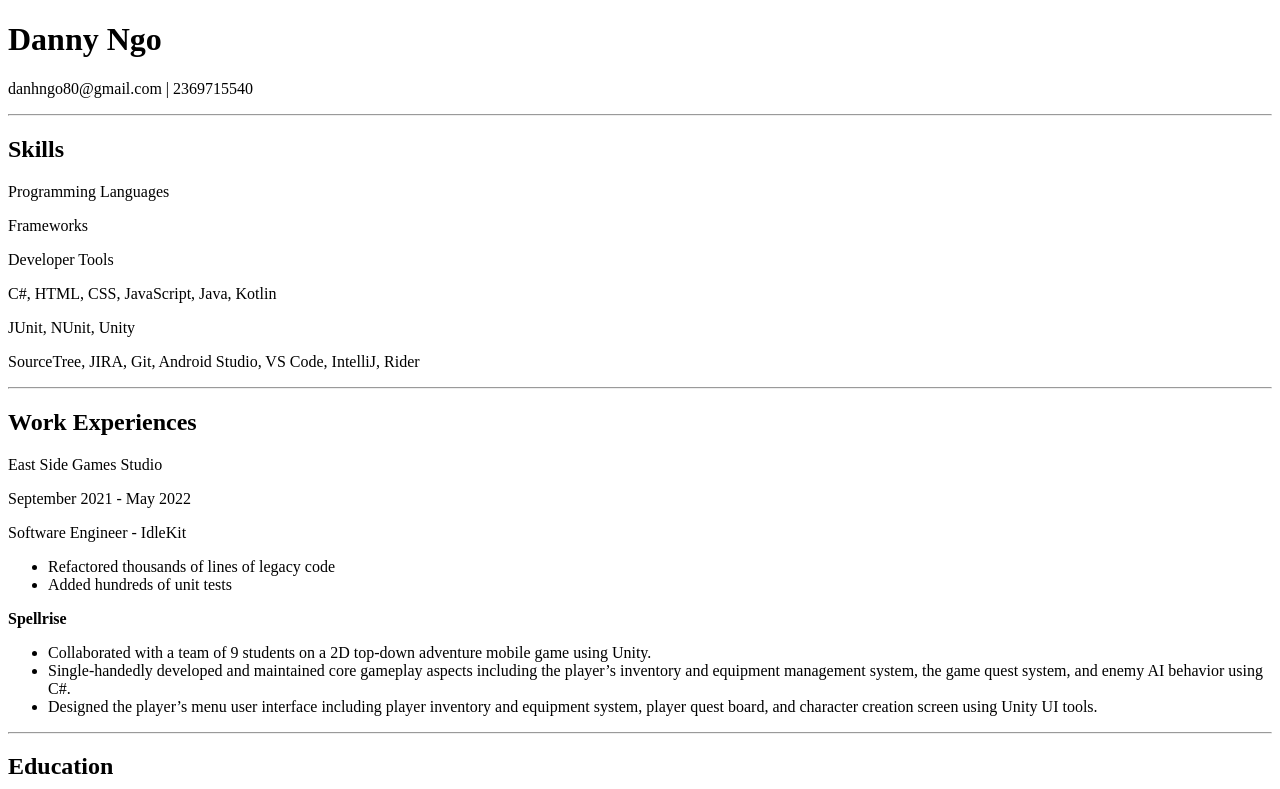
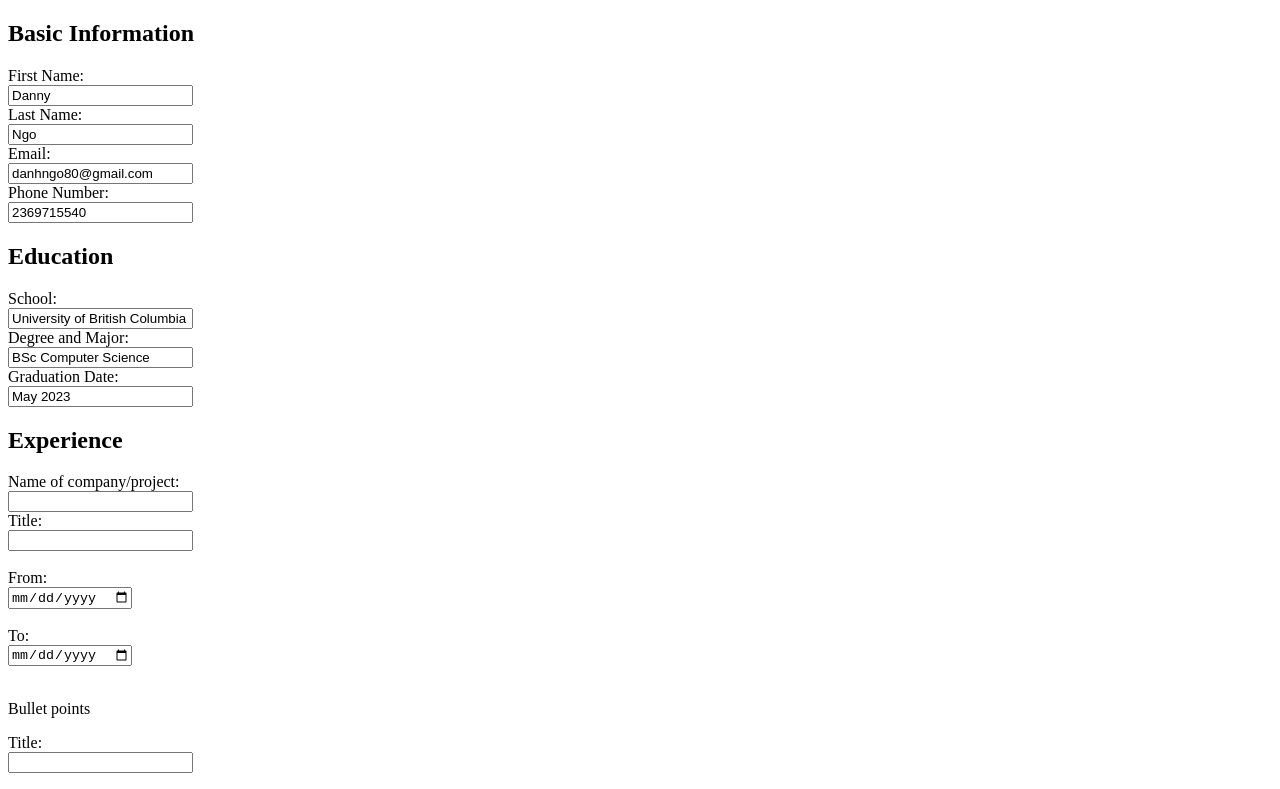
Before and after one commit to steve8D/CV-Application-Creator, a React (Create React App) app in the folder cv-application/: page / in a window 1280 px wide. Shown: the top 789 px of the page. Built offline with nearby package versions, Linux system fonts and the light colour scheme.

Commit message:
Refactoring Experience Data Input component

```diff
--- a/cv-application/src/App.js
+++ b/cv-application/src/App.js
@@ -3,20 +3,26 @@ import CV from './components/CV'
 import {useState} from 'react';
 
 function App() {
-  const placeHolderInfo = {
+  const [info, setInfo] = useState({
     firstName: 'Danny',
     lastName: 'Ngo',
     email: 'danhngo80@gmail.com',
     phoneNo: 2369715540,
     university:'University of British Columbia',
+    degreeTitle:'BSc Computer Science',
     graduationDate:'May 2023',
     programmingLanguages: 'C#, HTML, CSS, JavaScript, Java, Kotlin',
     frameWorks: 'JUnit, NUnit, Unity',
     developerTools: 'SourceTree, JIRA, Git, Android Studio, VS Code, IntelliJ, Rider',
-    experiences:[]
+    experiences:[],
+    projects:[]
+  })
+
+  const handleInfoChange = (event) => {
+    setInfo(state => ({...state, [event.target.name]: event.target.value}));
   }
 
-  const [showCV, setShowCV] = useState(true);
+  const [showCV, setShowCV] = useState(false);
 
   const handleSubmit = () => {
     setShowCV(showCV => !showCV);
@@ -26,7 +32,7 @@ function App() {
   <div className="App">
     {!showCV && (
     <div>
-      <Form value={placeHolderInfo}/>
+      <Form info={info} onInputChange={handleInfoChange}/>
       <br/>
       <button onClick={handleSubmit}>See my resume!</button>
       </div>
@@ -35,7 +41,7 @@ function App() {
 
     {showCV && (
       <div>
-        <CV info={placeHolderInfo}/>
+        <CV info={info}/>
         <button onClick={handleSubmit}>Go back</button>
       </div>
     )}
--- a/cv-application/src/components/reuseable-input-fields/ExperienceDataInput.js
+++ b/cv-application/src/components/reuseable-input-fields/ExperienceDataInput.js
@@ -1,27 +1,42 @@
 import { useState } from "react";
 import Input from "./Input.js"
+import uniqid from "uniqid";
 
-
-const ExperienceDataInput = ({id, name, value, children, onInputChange, onButtonClicked}) => {
+const ExperienceDataInput = ({onButtonClicked}) => {
     const [experienceData, setExperienceData] = useState({
 		companyName: '',
 		title: '',
 		from: '',
 		to: '',
+		task: {
+			text: '',
+			id: uniqid()
+      	},
 		tasks: [],
 	});
 
 	const handleInfoChange = (event) => {
-   		setExperienceData(state => ({...state, [event.target.name]: event.target.value}));
+		setExperienceData(state => ({...state, [event.target.name]: event.target.value}));
   	}
+
+	const onAddButton = () => {
+
+	}
+
+	const onRemoveButton = () => {
+
+	}
+
     return (
 		<>
-			<Input id={id} name="companyName" value={experienceData.companyName} onInputChange={handleInfoChange}>Name of company/project: </Input><br/>
-            <Input id={id} name="companyTitle" value={experienceData.title} onInputChange={handleInfoChange}>Title: </Input><br/><br/>
-			<Input id={id} type="date" name={name} value={experienceData.from} onInputChange={handleInfoChange}>From: </Input><br/><br/>
-            <Input id={id} type="date" name={name} value={experienceData.to} onInputChange={handleInfoChange}>To: </Input><br/><br/>
+			<Input id="companyName" name="companyName" value={experienceData.companyName} onInputChange={handleInfoChange}>Name of company/project: </Input><br/>
+            <Input id="jobTitle" name="title" value={experienceData.title} onInputChange={handleInfoChange}>Title: </Input><br/><br/>
+			<Input id="companyStartDate" type="date" name="from" value={experienceData.from} onInputChange={handleInfoChange}>From: </Input><br/><br/>
+            <Input id="companyEndDate" type="date" name="to" value={experienceData.to} onInputChange={handleInfoChange}>To: </Input><br/><br/>
 			<p>Bullet points</p>
+			<Input id="jobTitle" name="title" value={experienceData.title} onInputChange={handleInfoChange}>Title: </Input><br/><br/>
 			<button onClick={onButtonClicked}>Add additional bullet point</button>
+			{experienceData.tasks.length !== 0 && <button onClick={onButtonClicked}>Add additional bullet point</button>}
 		</>
     )
 }
```
Also changed, not shown: cv-application/src/components/CV.js (+7 -0 lines).
